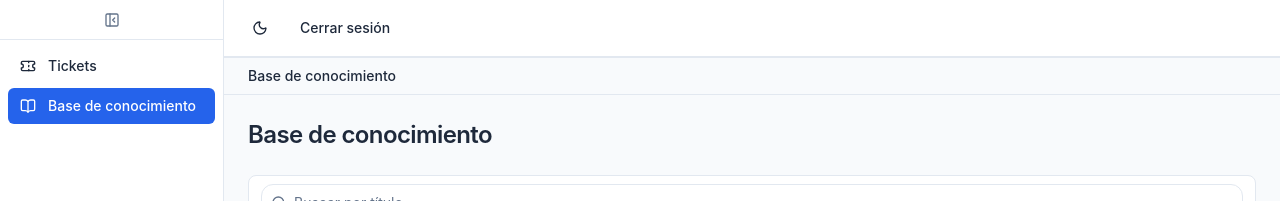
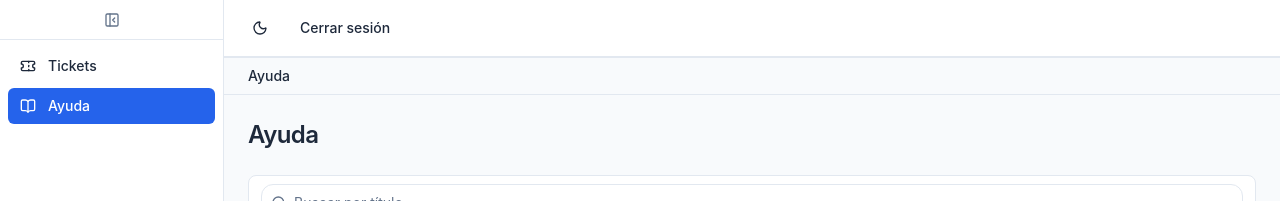
Before and after one commit to npelizzari1217/soporte, a Next.js app in the folder frontend/: page /kb in a window 1280 px wide. Shown: the top 201 px of the page. Built offline with nearby package versions, Linux system fonts and the light colour scheme; no server answers.

Commit message:
refactor(kb): el modulo se llama Ayuda para el usuario

```diff
--- a/frontend/src/features/kb/components/kb-list-view.tsx
+++ b/frontend/src/features/kb/components/kb-list-view.tsx
@@ -17,6 +17,9 @@ import { PageHeader } from "@/components/shared/page-header";
 import { Can } from "@/components/shared/can";
 import { Badge } from "@/components/ui/badge";
 import { notifyError } from "@/shared/lib/toast";
+// Una sola fuente para el nombre visible del módulo: el menú lateral, la
+// grilla de permisos y este título tienen que decir lo mismo siempre.
+import { ETIQUETAS_MODULOS } from "@/shared/auth/etiquetas-modulos";
 import { KbArticleCreateDialog } from "./kb-article-create-dialog";
 import type { KbArticulo, KbFiltros } from "../types";
 
@@ -65,7 +68,7 @@ export function KbListView() {
   return (
     <div>
       <PageHeader
-        title="Base de conocimiento"
+        title={ETIQUETAS_MODULOS.KB}
         actions={
           <Can permiso="KB:ALTAS">
             <KbArticleCreateDialog />
--- a/frontend/src/shared/auth/etiquetas-modulos.ts
+++ b/frontend/src/shared/auth/etiquetas-modulos.ts
@@ -22,7 +22,11 @@ export const ETIQUETAS_MODULOS = {
   COMPRAS: "Compras",
   EDILICIA: "Edilicia",
   EQUIPOS: "Equipos",
-  KB: "Base de conocimiento",
+  // El módulo se llama `KB` en el código, el CHECK de permisos y el JWT, pero
+  // para el usuario es "Ayuda": hoy contiene cómo se usa el sistema. La base
+  // de conocimiento tal como se pensó — casos resueltos y su recurrencia —
+  // quedó para más adelante, cuando haya historial que la alimente.
+  KB: "Ayuda",
   DASHBOARD: "Dashboard",
 } as const satisfies Record<Modulo, string>;
 
```
Also changed, not shown: 1 other file (tests, documents, lock files or other folders).
